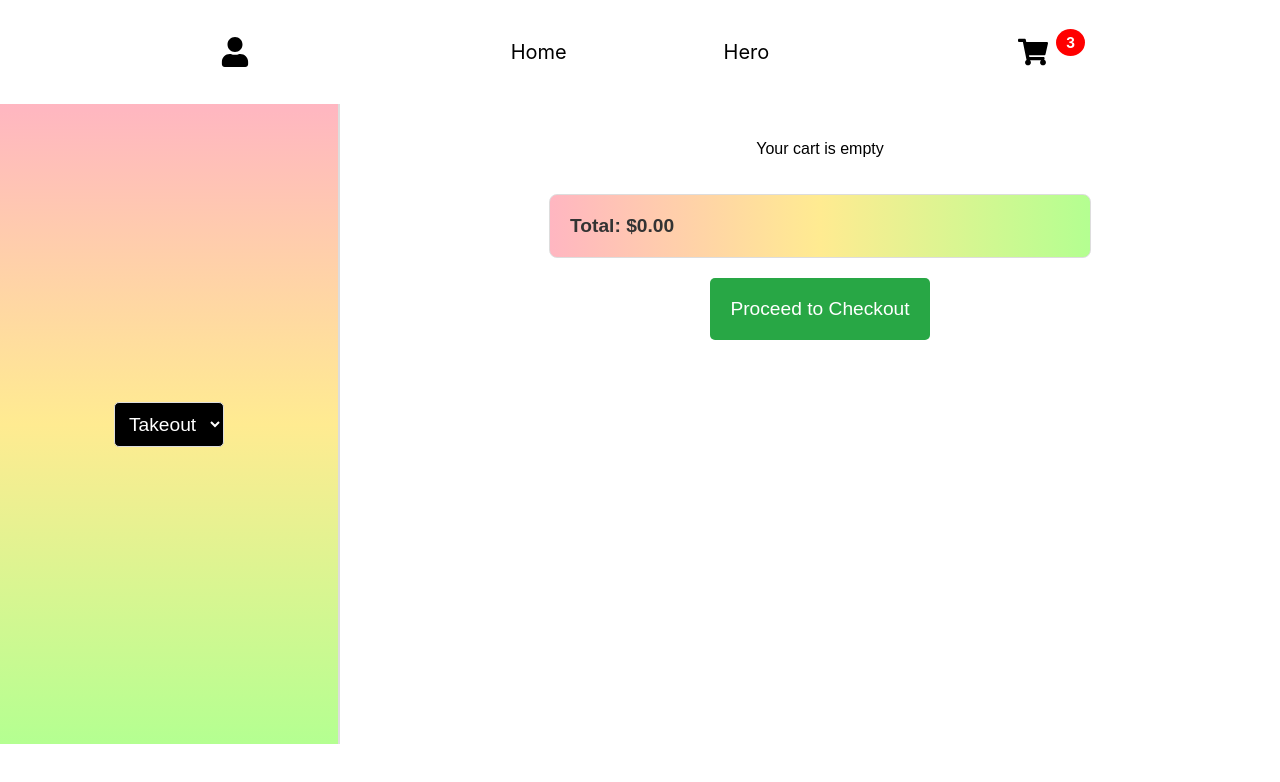
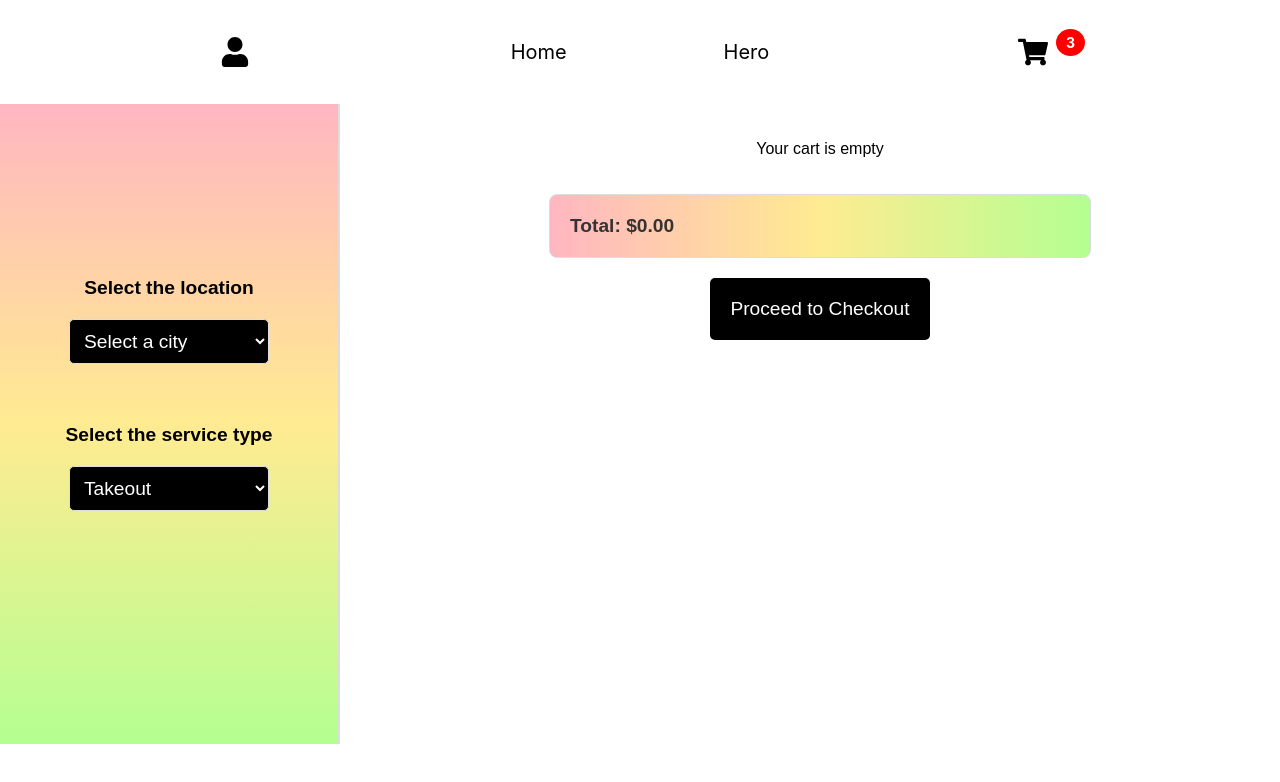
Before and after one commit to mishelld/EnergyDrink, a React (Create React App) app: page /purchase in a window 1280 px wide. Shown: the top 782 px of the page. Built offline with nearby package versions, Linux system fonts and the light colour scheme.

Commit message:
update select

```diff
--- a/src/components/PurchasePage.css
+++ b/src/components/PurchasePage.css
@@ -19,13 +19,11 @@
     display: flex;
     justify-content: center;
     align-items: center;
+    flex-direction: column;
     background:linear-gradient(to top, rgb(180, 255, 145),rgb(255, 235, 145), rgb(255, 182, 193));
     border-right: 2px solid #ddd; /* Divider between the left and right */
     height: auto; /* Allows content to expand */
-
 }
-
-
 .left-side select {
     padding: 10px;
     font-size: 1.2rem;
@@ -33,6 +31,15 @@
     border: 1px solid #ddd;
     background-color: #000000;
     color: #ffffff;
+    width: 200px;
+    margin-bottom: 60px; /* Space between the two selects */
+
+}
+label {
+    font-weight: bold;
+    margin-bottom: 20px;
+    font-size: 1.2rem;
+
 }
 
 /* Right side - Items container */
@@ -131,7 +138,7 @@
 }
 
 .proceed-btn {
-    background-color: #28a745;
+    background-color: #000000;
     color: white;
     padding: 20px 20px;
     border: none;
@@ -145,7 +152,7 @@
 }
 
 .proceed-btn:hover {
-    background-color: #218838;
+    background-color: #ff0000;
 }
 
 .delete-btn {
--- a/src/components/PurchasePage.js
+++ b/src/components/PurchasePage.js
@@ -6,6 +6,7 @@ import 'font-awesome/css/font-awesome.min.css';
 function PurchasePage({ setCart }) {
     const [cart, setCartState] = useState([]); // Local state for cart
     const [selectedOption, setSelectedOption] = useState("takeout");
+    const [selectedCity, setSelectedCity] = useState("");
     const navigate = useNavigate();  // Initialize navigate function
     const userEmail = localStorage.getItem("userEmail"); // Assuming email is stored in localStorage
 
@@ -33,6 +34,9 @@ function PurchasePage({ setCart }) {
 
     const handleOptionChange = (event) => {
         setSelectedOption(event.target.value);
+    };
+    const handleCityChange = (event) => {
+        setSelectedCity(event.target.value);
     };
 
     const increaseQuantity = async (index, itemId) => {
@@ -129,6 +133,15 @@ function PurchasePage({ setCart }) {
         <div className="purchase-page">
             {/* Left Side: Takeout or Here picker */}
             <div className="left-side">
+            <label>Select the location</label>
+            <select value={selectedCity} onChange={handleCityChange}>
+                <option value="">Select a city</option>
+                <option value="tel_aviv">Tel Aviv</option>
+                <option value="beer_sheva">Beer Sheva</option>
+                <option value="jerusalem">Jerusalem</option>
+                <option value="haifa">Haifa</option>
+            </select>
+            <label>Select the service type</label>
                 <select value={selectedOption} onChange={handleOptionChange}>
                     <option value="takeout">Takeout</option>
                     <option value="here">Here</option>
```
